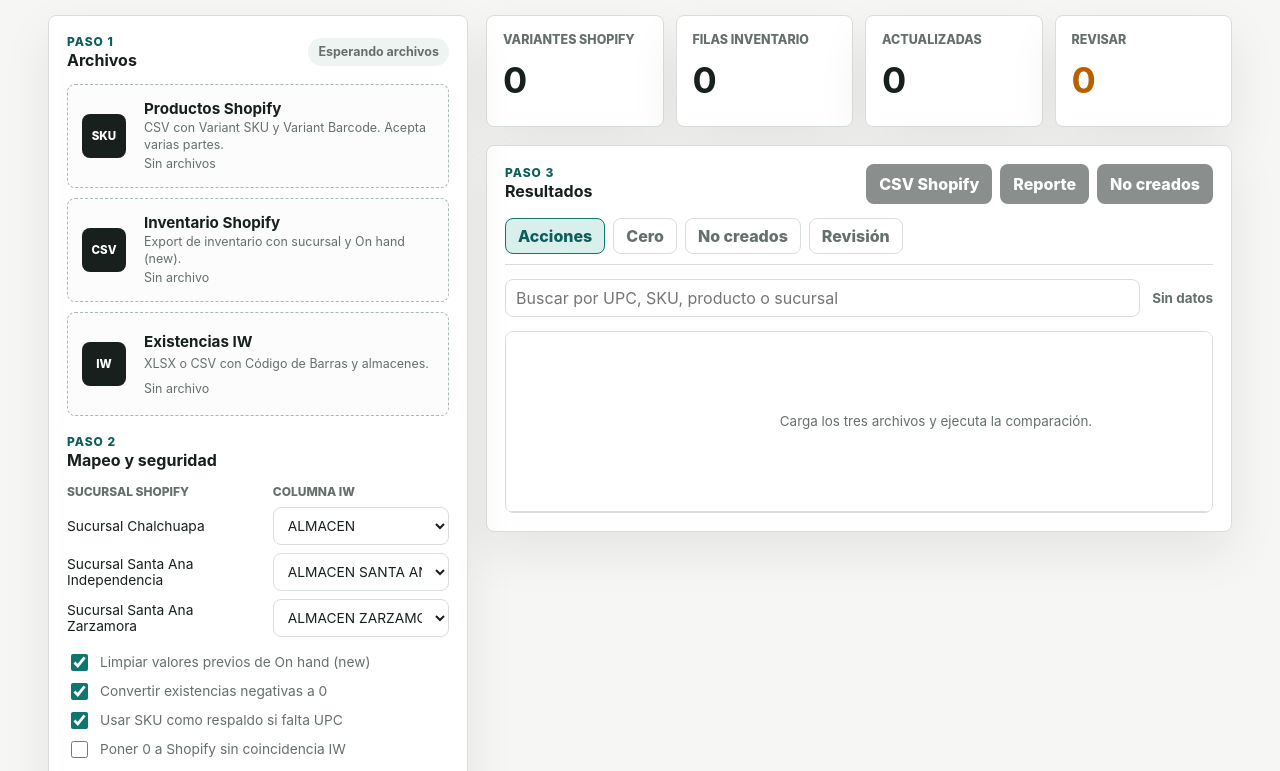
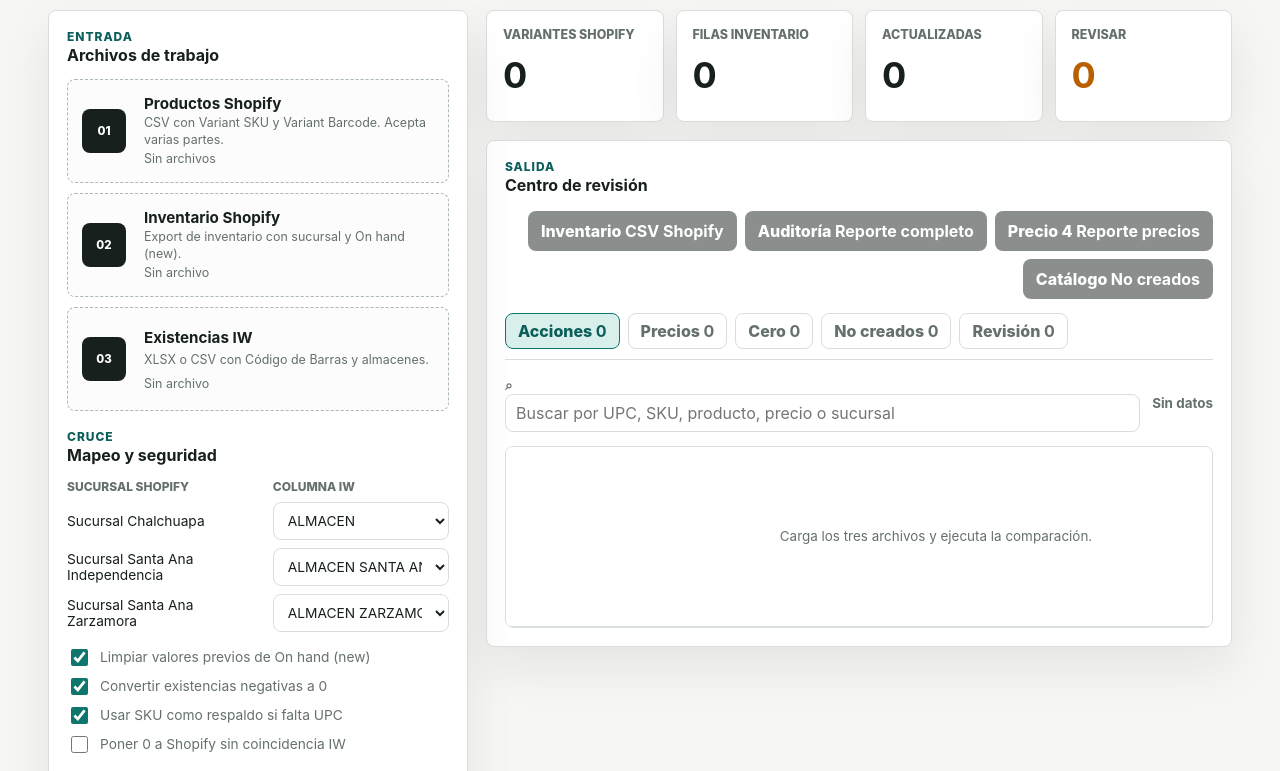
Before and after one commit to computecpart/shopify_iw, a plain HTML site: page existencias/index.html in a window 1280 px wide. Shown: the part 160-931 px from the top of the page. Drawn offline with Linux system fonts and the light colour scheme.

Commit message:
Update index.html

```diff
--- a/existencias/index.html
+++ b/existencias/index.html
@@ -13,15 +13,18 @@
   </head>
   <body>
     <header class="app-header">
+      <div class="brand-block">
+        <span class="brand-mark" aria-hidden="true">SI</span>
         <div>
           <p class="eyebrow">Control de inventario web</p>
           <h1>Comparador Shopify + IW</h1>
           <p class="subhead">
-          Cruza SKU, UPC y existencias por sucursal para generar el CSV listo
-          para Shopify y detectar productos a habilitar, deshabilitar o crear.
+            Existencias, precios y ofertas en un tablero de revisión.
           </p>
         </div>
+      </div>
       <div class="header-actions">
+        <span class="status-pill" id="fileStatus">Esperando archivos</span>
         <button class="icon-button" id="resetButton" type="button" title="Limpiar carga">
           <span aria-hidden="true">↺</span>
           <span>Limpiar</span>
@@ -31,12 +34,11 @@
 
     <main class="app-shell">
       <section class="panel upload-panel" aria-labelledby="files-title">
-        <div class="section-heading">
+        <div class="section-heading panel-heading">
           <div>
-            <p class="eyebrow">Paso 1</p>
-            <h2 id="files-title">Archivos</h2>
+            <p class="eyebrow">Entrada</p>
+            <h2 id="files-title">Archivos de trabajo</h2>
           </div>
-          <span class="status-pill" id="fileStatus">Esperando archivos</span>
         </div>
 
         <div class="drop-grid">
@@ -47,7 +49,7 @@
               accept=".csv,text/csv"
               multiple
             />
-            <span class="drop-icon">SKU</span>
+            <span class="drop-icon">01</span>
             <strong>Productos Shopify</strong>
             <small>CSV con Variant SKU y Variant Barcode. Acepta varias partes.</small>
             <span class="file-list" id="productsFiles">Sin archivos</span>
@@ -55,7 +57,7 @@
 
           <label class="drop-zone" for="inventoryInput">
             <input id="inventoryInput" type="file" accept=".csv,text/csv" />
-            <span class="drop-icon">CSV</span>
+            <span class="drop-icon">02</span>
             <strong>Inventario Shopify</strong>
             <small>Export de inventario con sucursal y On hand (new).</small>
             <span class="file-list" id="inventoryFiles">Sin archivo</span>
@@ -67,16 +69,16 @@
               type="file"
               accept=".xlsx,.xls,.csv,application/vnd.openxmlformats-officedocument.spreadsheetml.sheet"
             />
-            <span class="drop-icon">IW</span>
+            <span class="drop-icon">03</span>
             <strong>Existencias IW</strong>
             <small>XLSX o CSV con Código de Barras y almacenes.</small>
             <span class="file-list" id="iwFiles">Sin archivo</span>
           </label>
         </div>
 
-        <div class="section-heading compact">
+        <div class="section-heading compact panel-heading">
           <div>
-            <p class="eyebrow">Paso 2</p>
+            <p class="eyebrow">Cruce</p>
             <h2>Mapeo y seguridad</h2>
           </div>
         </div>
@@ -132,6 +134,7 @@
           <span id="progressBar"></span>
         </div>
         <p class="process-message" id="processMessage" role="status"></p>
+        <p class="safety-note">Los reportes descargables no editan precios ni existencias originales.</p>
       </section>
 
       <section class="workspace">
@@ -157,35 +160,67 @@
         <section class="panel results-panel" aria-labelledby="results-title">
           <div class="section-heading">
             <div>
-              <p class="eyebrow">Paso 3</p>
-              <h2 id="results-title">Resultados</h2>
+              <p class="eyebrow">Salida</p>
+              <h2 id="results-title">Centro de revisión</h2>
             </div>
             <div class="export-actions">
-              <button id="downloadInventory" type="button" disabled>CSV Shopify</button>
-              <button id="downloadReport" type="button" disabled>Reporte</button>
-              <button id="downloadMissing" type="button" disabled>No creados</button>
+              <button id="downloadInventory" type="button" disabled>
+                <span>Inventario</span>
+                <strong>CSV Shopify</strong>
+              </button>
+              <button id="downloadReport" type="button" disabled>
+                <span>Auditoría</span>
+                <strong>Reporte completo</strong>
+              </button>
+              <button id="downloadPriceReport" type="button" disabled>
+                <span>Precio 4</span>
+                <strong>Reporte precios</strong>
+              </button>
+              <button id="downloadMissing" type="button" disabled>
+                <span>Catálogo</span>
+                <strong>No creados</strong>
+              </button>
             </div>
           </div>
 
           <div class="tabs" role="tablist" aria-label="Vistas de resultados">
-            <button class="tab active" type="button" data-view="actions">Acciones</button>
-            <button class="tab" type="button" data-view="zero">Cero</button>
-            <button class="tab" type="button" data-view="missing">No creados</button>
-            <button class="tab" type="button" data-view="review">Revisión</button>
+            <button class="tab active" type="button" data-view="actions">
+              <span>Acciones</span>
+              <strong data-tab-count="actions">0</strong>
+            </button>
+            <button class="tab" type="button" data-view="prices">
+              <span>Precios</span>
+              <strong data-tab-count="prices">0</strong>
+            </button>
+            <button class="tab" type="button" data-view="zero">
+              <span>Cero</span>
+              <strong data-tab-count="zero">0</strong>
+            </button>
+            <button class="tab" type="button" data-view="missing">
+              <span>No creados</span>
+              <strong data-tab-count="missing">0</strong>
+            </button>
+            <button class="tab" type="button" data-view="review">
+              <span>Revisión</span>
+              <strong data-tab-count="review">0</strong>
+            </button>
           </div>
 
           <div class="table-tools">
+            <label class="search-box" for="searchInput">
+              <span aria-hidden="true">⌕</span>
               <input
                 id="searchInput"
                 type="search"
-              placeholder="Buscar por UPC, SKU, producto o sucursal"
+                placeholder="Buscar por UPC, SKU, producto, precio o sucursal"
                 autocomplete="off"
               />
+            </label>
             <span id="tableCount">Sin datos</span>
           </div>
 
           <div class="table-wrap">
-            <table id="resultsTable">
+            <table id="resultsTable" class="is-empty">
               <thead></thead>
               <tbody>
                 <tr>
```
Lines whose indentation alone changed are shown as unchanged.
